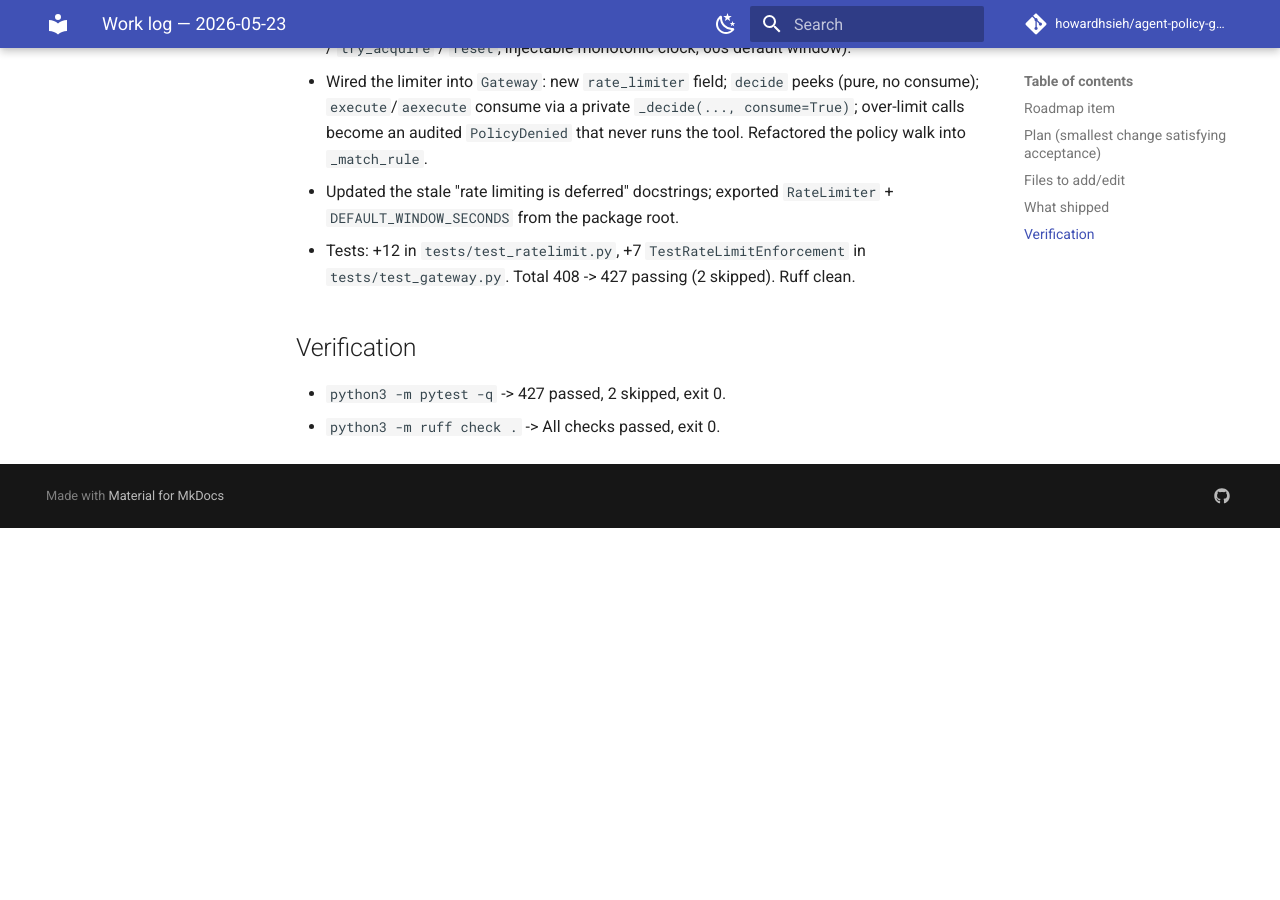
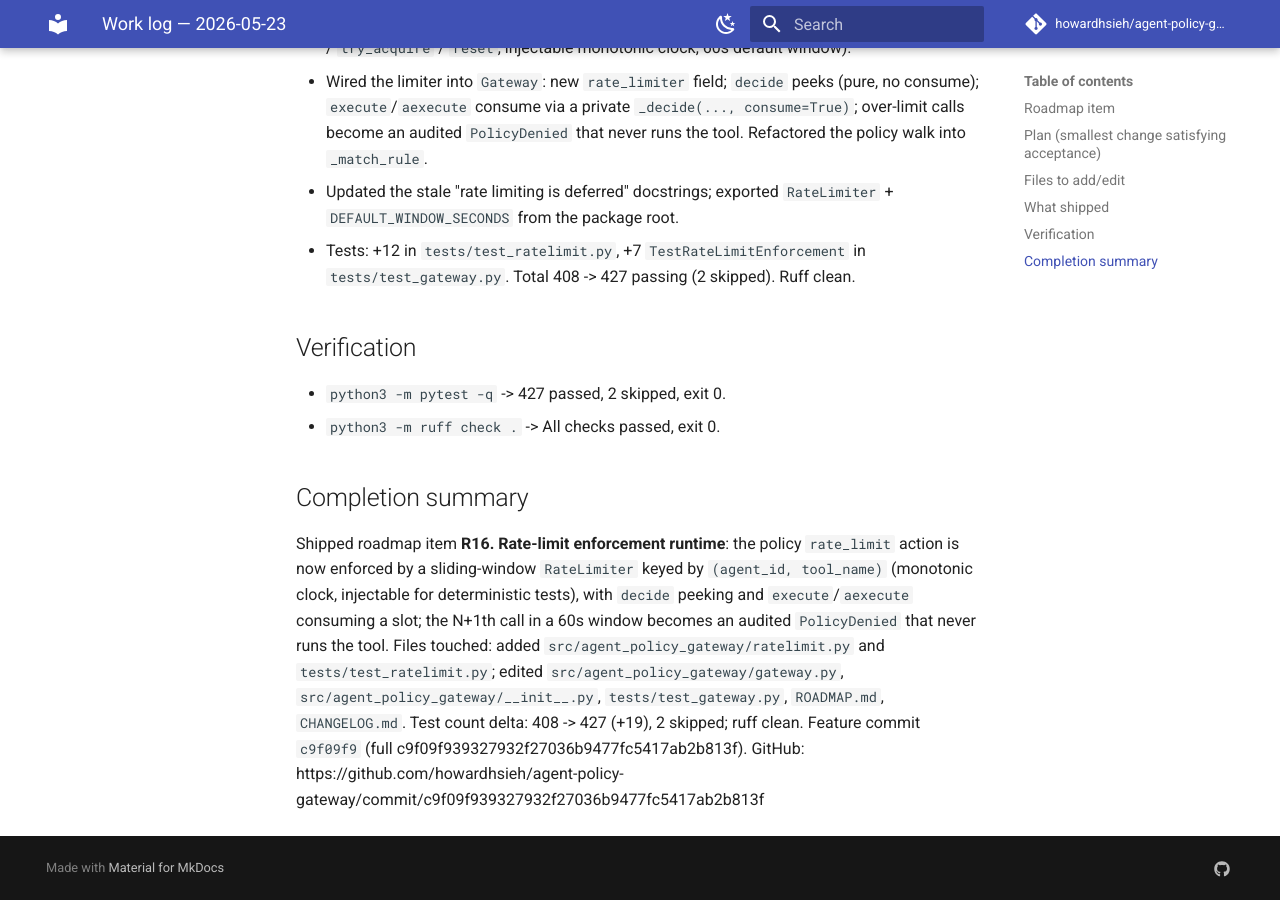
Before and after one commit to howardhsieh/agent-policy-gateway, an MkDocs documentation site: the page built from docs/work-log/2026-05-23.md, in a window 1280 px wide and 900 px high, scrolled down 1193 px. Built offline with MkDocs 1.6.1 and Material for MkDocs 9.7.7, drawn with Linux system fonts in a browser that asks for light colours; comment, search, counter and statistics services are not loaded; before the commit the page ends 1721 px from its top, so only the background shows below that.

Commit message:
docs(work-log): finalize 2026-05-23 R16 completion summary

```diff
--- a/docs/work-log/2026-05-23.md
+++ b/docs/work-log/2026-05-23.md
@@ -46,3 +46,6 @@ expiry is deterministic.
 ## Verification
 - `python3 -m pytest -q` -> 427 passed, 2 skipped, exit 0.
 - `python3 -m ruff check .` -> All checks passed, exit 0.
+
+## Completion summary
+Shipped roadmap item **R16. Rate-limit enforcement runtime**: the policy `rate_limit` action is now enforced by a sliding-window `RateLimiter` keyed by `(agent_id, tool_name)` (monotonic clock, injectable for deterministic tests), with `decide` peeking and `execute`/`aexecute` consuming a slot; the N+1th call in a 60s window becomes an audited `PolicyDenied` that never runs the tool. Files touched: added `src/agent_policy_gateway/ratelimit.py` and `tests/test_ratelimit.py`; edited `src/agent_policy_gateway/gateway.py`, `src/agent_policy_gateway/__init__.py`, `tests/test_gateway.py`, `ROADMAP.md`, `CHANGELOG.md`. Test count delta: 408 -> 427 (+19), 2 skipped; ruff clean. Feature commit `c9f09f9` (full c9f09f939327932f27036b9477fc5417ab2b813f). GitHub: https://github.com/howardhsieh/agent-policy-gateway/commit/c9f09f939327932f27036b9477fc5417ab2b813f
```
